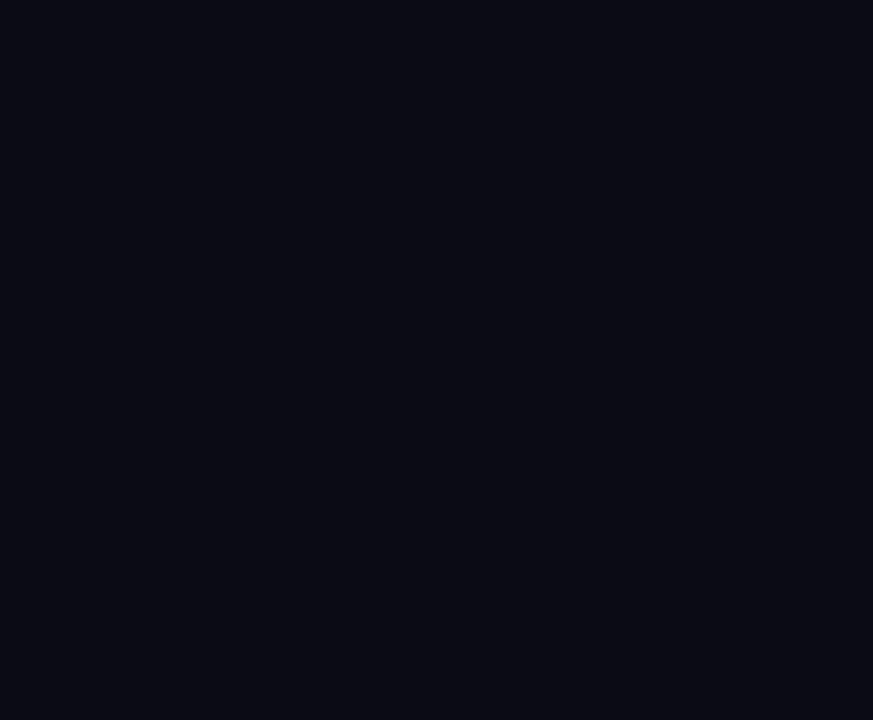
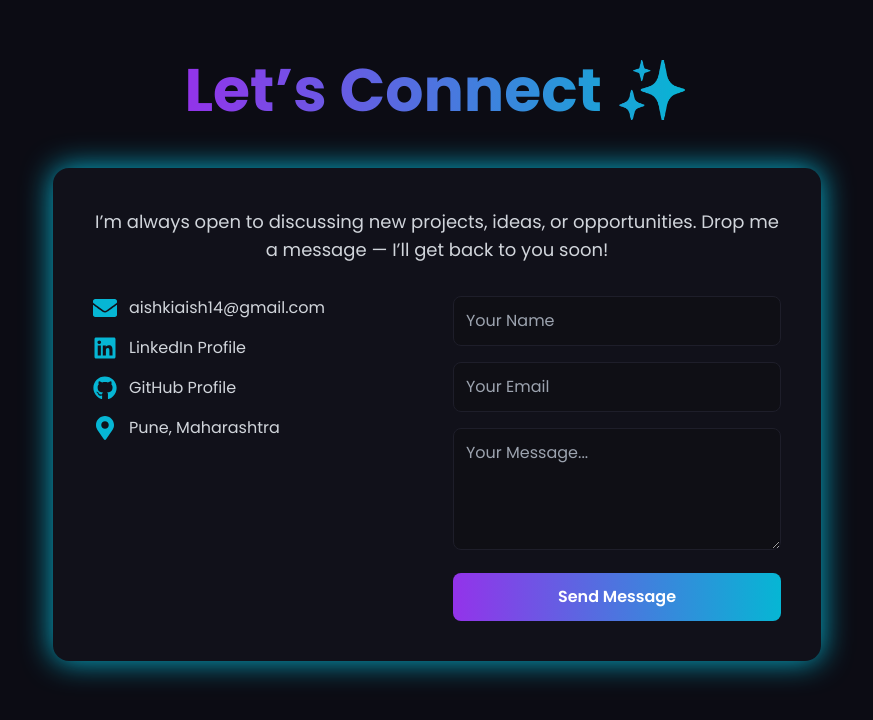
Before and after one commit to nikamaish/AishNik_Portfolio, a React (Vite) app: page / in a window 1280 px wide. Shown: the part 1640-2360 px from the top of the page, without its empty margins (203-1076 px from the left). Before the commit the page ends 1600 px from the top, so only its background shows below. Built offline with nearby package versions, Linux system fonts and the light colour scheme.

Commit message:
:sparkles: contact form section done

```diff
--- a/src/App.jsx
+++ b/src/App.jsx
@@ -1,6 +1,7 @@
 import Navbar from "./components/Navbar";
 import Intro from "./components/Intro";
 import AboutMe from "./components/AboutMe";
+import Contact from "./components/Contact";
 
 function App() {
   return (
@@ -8,6 +9,7 @@ function App() {
       <Navbar />
       <Intro/>
       <AboutMe/>
+      <Contact/>
     </div>
   );
 }
--- a/src/components/AboutMe.jsx
+++ b/src/components/AboutMe.jsx
@@ -16,7 +16,7 @@ const AboutMe = () => {
                 <img
                     src={Aish}
                     alt="Aishwarya Nikam"
-                    className="w-full h-full object-cover rounded-full border-4 border-[#9333ea]"
+                    className="w-full h-full object-cover rounded-full border-4 border-[#06b6d4]"
                 />
                 {/* <div className="absolute inset-0 bg-gradient-to-r from-[#9333ea]/20 to-[#06b6d4]/20 animate-pulse"></div> */}
             </motion.div>
--- /dev/null
+++ b/src/components/Contact.jsx
@@ -0,0 +1,114 @@
+import { motion } from "framer-motion";
+import { FaEnvelope, FaGithub, FaLinkedin, FaMapMarkerAlt } from "react-icons/fa";
+
+const Contact = () => {
+  return (
+    <section
+      id="contact"
+      className="min-h-screen flex flex-col items-center justify-center px-6 py-20 bg-[#0d0d15]/70"
+    >
+      <motion.h2
+        initial={{ opacity: 0, y: -30 }}
+        animate={{ opacity: 1, y: 0 }}
+        transition={{ duration: 0.8 }}
+        className="text-5xl md:text-6xl font-bold mb-12 bg-gradient-to-r from-[#9333ea] to-[#06b6d4] bg-clip-text text-transparent"
+      >
+        Let’s Connect ✨
+      </motion.h2>
+
+      <motion.div
+        initial={{ opacity: 0, y: 30 }}
+        animate={{ opacity: 1, y: 0 }}
+        transition={{ duration: 1 }}
+        className="bg-[#11111a] p-10 rounded-2xl shadow-[0_0_30px_#06b6d4] max-w-3xl w-full"
+      >
+        <p className="text-gray-300 text-lg mb-8 text-center">
+          I’m always open to discussing new projects, ideas, or opportunities.
+          Drop me a message — I’ll get back to you soon!
+        </p>
+
+        <div className="grid md:grid-cols-2 gap-8 text-gray-300">
+          <div className="space-y-4">
+            <div className="flex items-center gap-3">
+              <FaEnvelope className="text-[#06b6d4] text-2xl" />
+              <a
+                href="mailto:aishwaryanikam13@gmail.com"
+                className="hover:text-[#9333ea] transition-all"
+              >
+                aishkiaish14@gmail.com
+              </a>
+            </div>
+
+            <div className="flex items-center gap-3">
+              <FaLinkedin className="text-[#06b6d4] text-2xl" />
+              <a
+                href="https://www.linkedin.com/in/𝐀𝐢𝐬𝐡𝐰𝐚𝐫𝐲𝐚-𝐍𝐢𝐤𝐚𝐦-8175221b5"
+                target="_blank"
+                rel="noopener noreferrer"
+                className="hover:text-[#9333ea] transition-all"
+              >
+                LinkedIn Profile
+              </a>
+            </div>
+
+            <div className="flex items-center gap-3">
+              <FaGithub className="text-[#06b6d4] text-2xl" />
+              <a
+                href="https://github.com/nikamaish"
+                target="_blank"
+                rel="noopener noreferrer"
+                className="hover:text-[#9333ea] transition-all"
+              >
+                GitHub Profile
+              </a>
+            </div>
+
+            <div className="flex items-center gap-3">
+              <FaMapMarkerAlt className="text-[#06b6d4] text-2xl" />
+              <span>Pune, Maharashtra</span>
+            </div>
+          </div>
+
+          <form
+            action="https://formspree.io/f/mvgppgbb"
+            method="POST"
+            className="space-y-4"
+          >
+            <input
+              type="text"
+              name="name"
+              placeholder="Your Name"
+              required
+              className="w-full bg-[#0f0f15] border border-[#1e1e2a] text-white p-3 rounded-lg focus:outline-none focus:ring-2 focus:ring-[#06b6d4]"
+            />
+            <input
+              type="email"
+              name="email"
+              placeholder="Your Email"
+              required
+              className="w-full bg-[#0f0f15] border border-[#1e1e2a] text-white p-3 rounded-lg focus:outline-none focus:ring-2 focus:ring-[#06b6d4]"
+            />
+            <textarea
+              name="message"
+              rows="4"
+              placeholder="Your Message..."
+              required
+              className="w-full bg-[#0f0f15] border border-[#1e1e2a] text-white p-3 rounded-lg focus:outline-none focus:ring-2 focus:ring-[#06b6d4]"
+            ></textarea>
+
+            <motion.button
+              whileHover={{ scale: 1.05 }}
+              whileTap={{ scale: 0.95 }}
+              type="submit"
+              className="w-full py-3 bg-gradient-to-r from-[#9333ea] to-[#06b6d4] text-white font-semibold rounded-lg hover:shadow-[0_0_30px_#9333ea] transition-all duration-300"
+            >
+              Send Message
+            </motion.button>
+          </form>
+        </div>
+      </motion.div>
+    </section>
+  );
+};
+
+export default Contact;
--- a/src/components/Intro.jsx
+++ b/src/components/Intro.jsx
@@ -8,7 +8,7 @@ const Intro = () => {
                 initial={{ opacity: 0, y: 30 }}
                 animate={{ opacity: 1, y: 0 }}
                 transition={{ duration: 1 }}
-className="text-3xl sm:text-4xl md:text-6xl lg:text-7xl font-bold
+                className="text-3xl sm:text-4xl md:text-6xl lg:text-7xl font-bold
              mt-32 mb-10
              text-center md:text-left
              px-4 sm:px-6">
@@ -20,7 +20,7 @@ className="text-3xl sm:text-4xl md:text-6xl lg:text-7xl font-bold
                 initial={{ opacity: 0, y: 20 }}
                 animate={{ opacity: 1, y: 0 }}
                 transition={{ duration: 1.2 }}
-                className="text-2xl md:text-3xl text-gray-300 mb-10"
+                className="text-3xl md:text-4xl text-gray-300 mb-10"
             >
                 Full Stack Developer
             </motion.h2>
@@ -39,7 +39,7 @@ className="text-3xl sm:text-4xl md:text-6xl lg:text-7xl font-bold
                 initial={{ opacity: 0 }}
                 animate={{ opacity: 1 }}
                 transition={{ delay: 0.8, duration: 1 }}
-                className="flex space-x-10 text-2xl "
+                className="flex space-x-10 text-4xl "
             >
 
                 <a
--- a/src/index.css
+++ b/src/index.css
@@ -18,10 +18,11 @@ html, body {
 }
 
 .glow-btn {
-  @apply px-8 py-3 rounded-full text-white font-semibold
+  @apply px-8 py-4 rounded-full text-white font-semibold
          bg-gradient-to-r from-primary via-secondary to-accent
          hover:shadow-[0_0_25px_#06b6d4] transition-all duration-300;
 }
+
 
 @keyframes gradientMove {
   0% {
```
